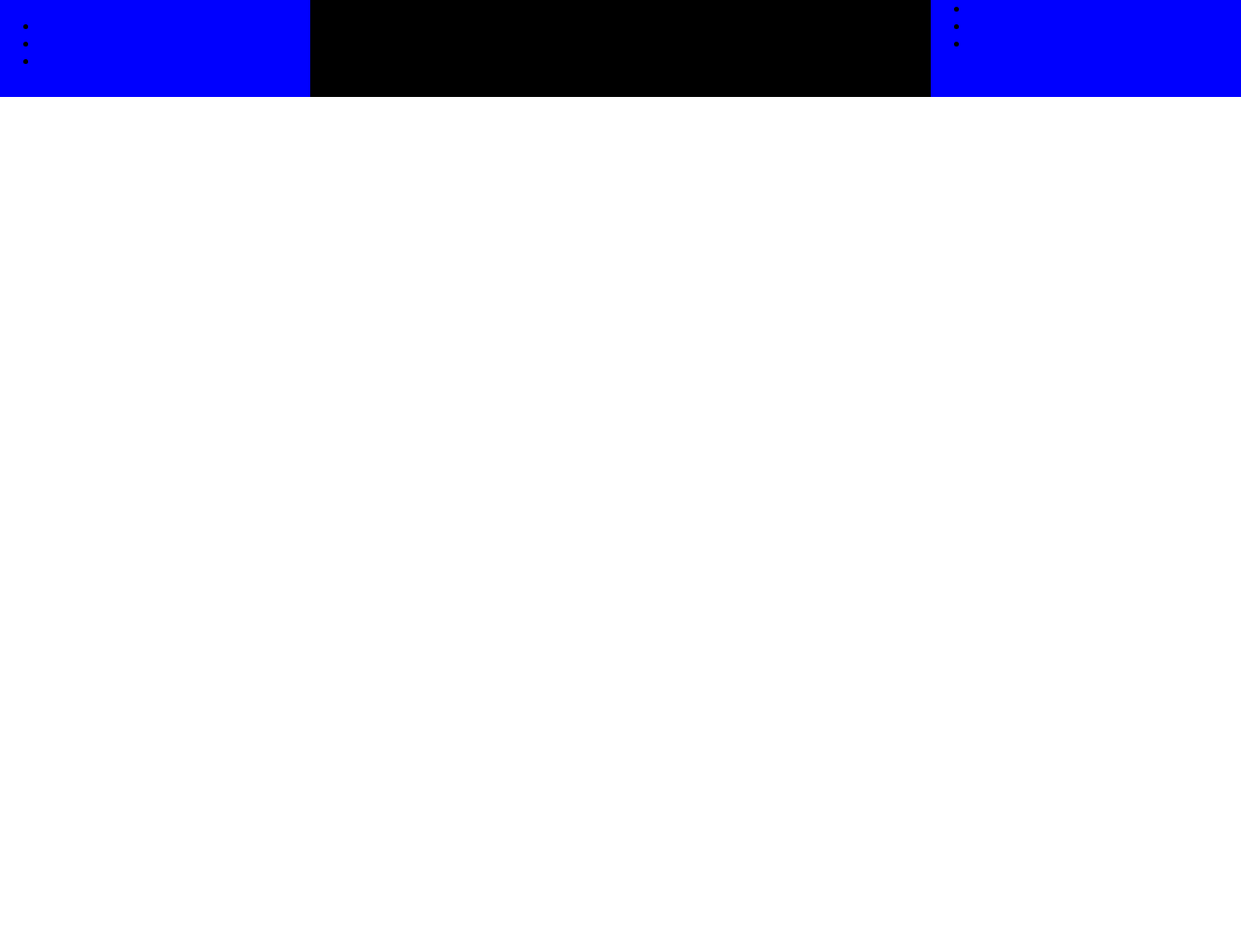
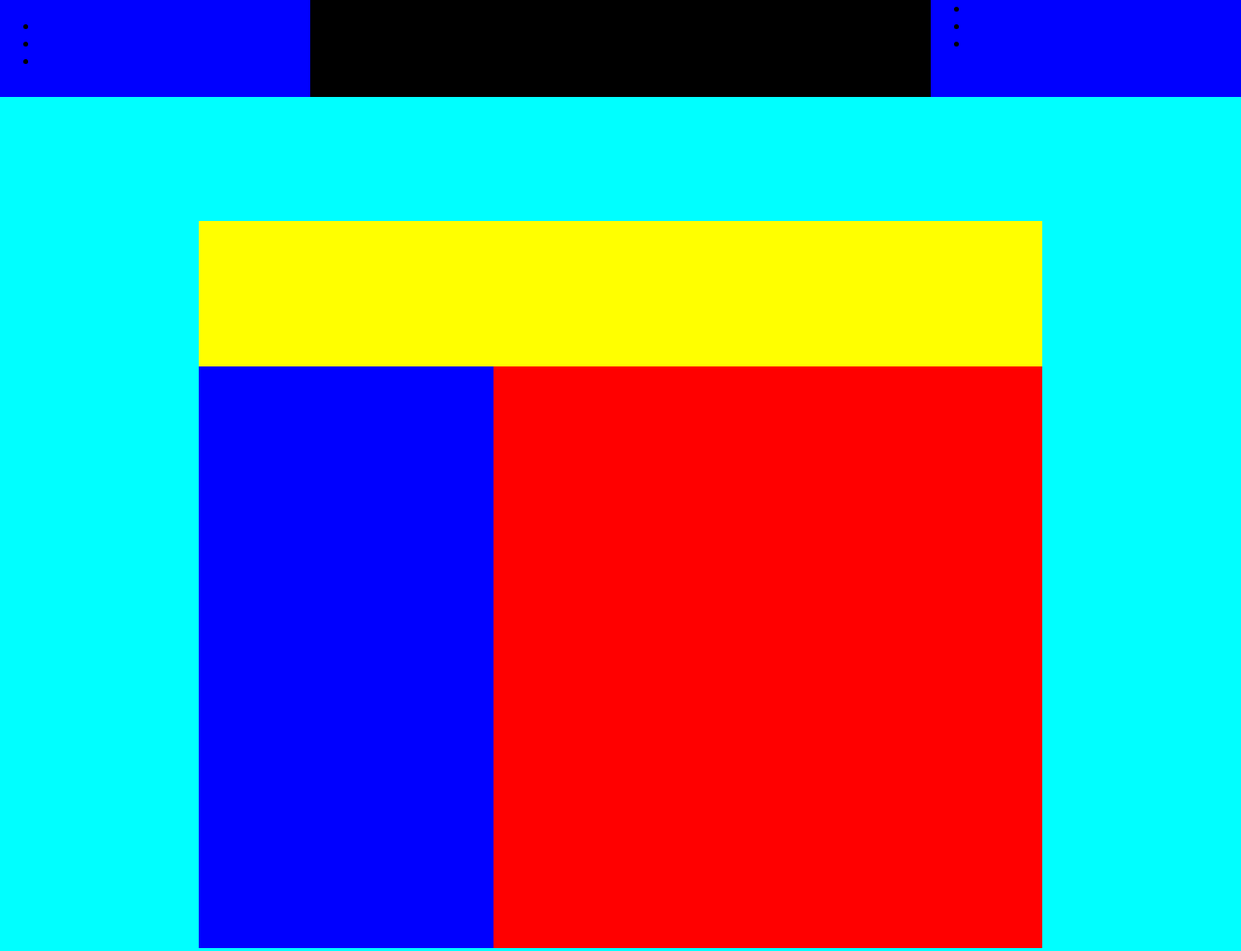
Before and after one commit to RiccardoMacchi/htmlcss-dropbox, a plain HTML site: page index.html in a window 1280 px wide. Shown: the whole page at 97% size. Before the commit the page ends 800 px from the top, so only its background shows below. Drawn offline with Linux system fonts and the light colour scheme.

Commit message:
struttura header

```diff
--- a/css/style.css
+++ b/css/style.css
@@ -23,3 +23,47 @@
     background-color: blue;
     min-height: 100px;
 }
+
+/* Regole Header  */
+
+
+#secintro{
+    background-color: aqua;
+    padding: 10%;
+}
+
+#titolo {
+    width: 85%;
+    margin: 0 auto;
+/* Debug */
+    background-color: yellow;
+    min-height: 150px;
+
+}
+
+#cont-txt-img-h{
+    min-height: 600px;
+    width: 85%;
+    margin: 0 auto;
+    display: flex;
+
+    /* Degub */
+    background-color: bisque;
+}
+#cont-txt-h {
+    width: 35%;
+    /* Debug */
+    background-color: blue;
+    height: 600px;
+}
+
+#cont-img-h{
+    width: 65%;
+    /* Debug */
+    background-color: red;
+    height: 600px;
+}
+
+#cont-img-h img {
+    width: 120%;
+}
--- a/index.html
+++ b/index.html
@@ -27,9 +27,24 @@
                 </ul>
                 <span><a href=""></a></span>
             </div>
+        </nav>
+        <section id="secintro">
+            <div id="titolo">
 
-        </nav>
+            </div>
+            <div id="cont-txt-img-h">
+                <div id="cont-txt-h">
+                    <p></p>
+                    <a href=""></a>
+                    <a href=""></a>
+                    <span></span>
+                </div>
+                <div id="cont-img-h">
 
+                </div>
+            </div>
+
+        </section>
     </header>
 
 <!-- MAIN -->
```
